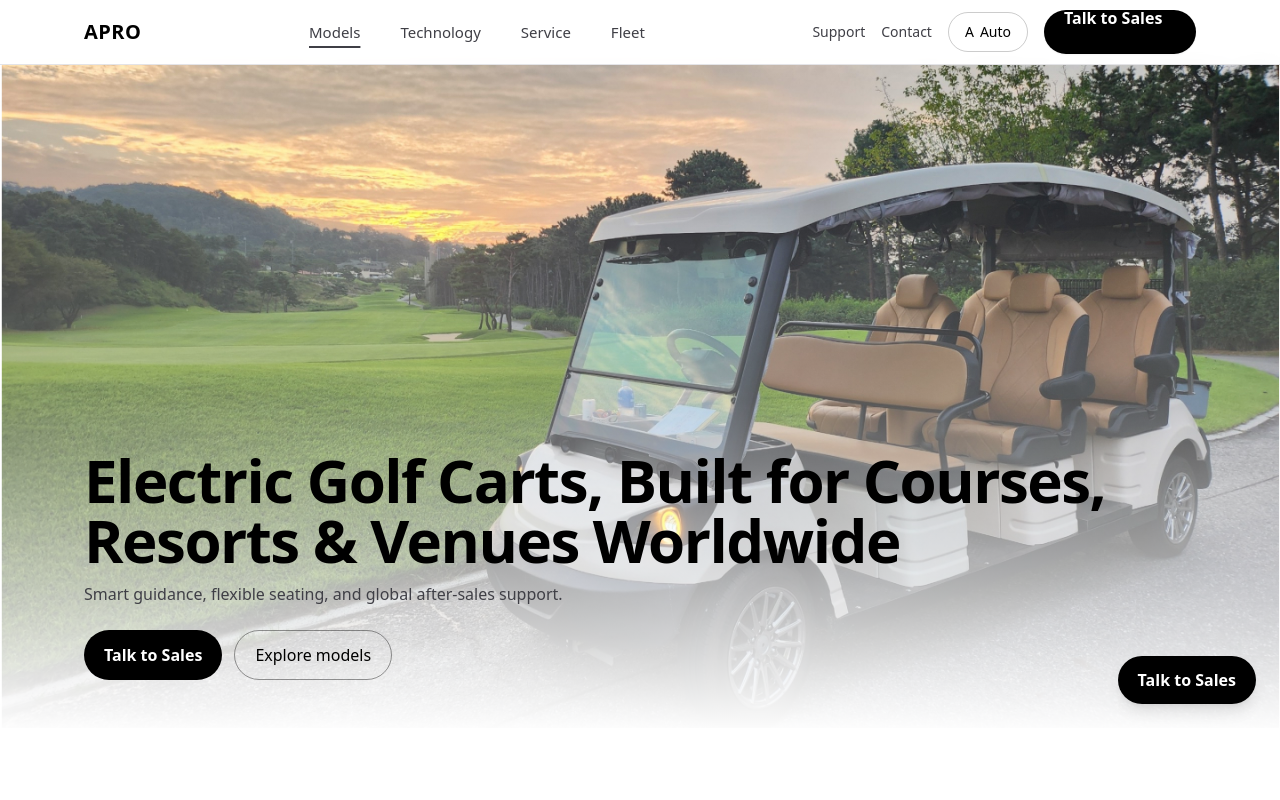
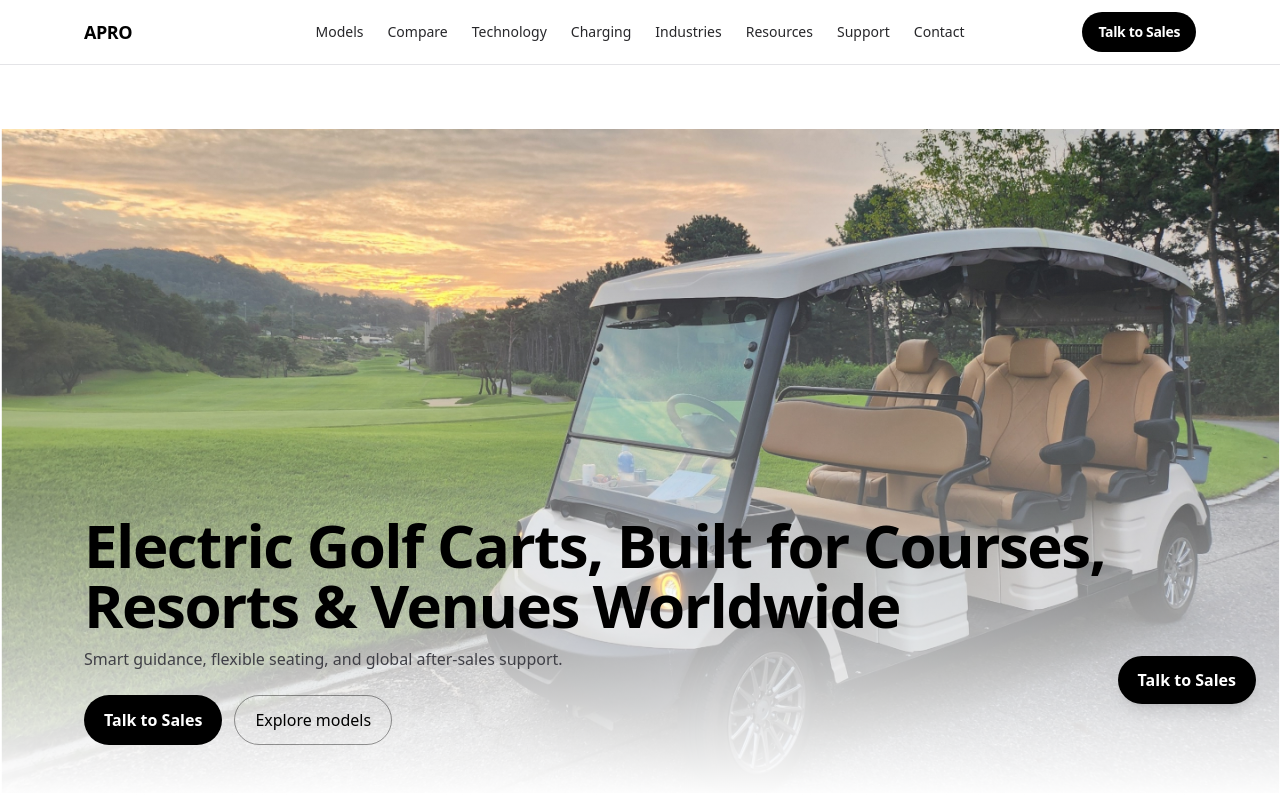
Before and after one commit to Aproglobal/apro-global-site, a React (Vite) app: page / in a window 1280 px wide. Shown: the top 800 px of the page. Built offline with nearby package versions, Linux system fonts and the light colour scheme.

Commit message:
Update Header.tsx

```diff
--- a/src/components/Header.tsx
+++ b/src/components/Header.tsx
@@ -1,301 +1,144 @@
-// src/components/Header.tsx
-import React from "react";
+import React, { useEffect, useState, useCallback } from "react";
 import { openLead } from "./LeadModal";
-import { getThemeMode, setThemeMode, subscribeTheme } from "../utils/theme";
-import { trackEvent } from "../services/analytics";
 
-type Mode = "light" | "dark" | "system";
+const LINKS = [
+  { href: "#models", label: "Models" },
+  { href: "#compare", label: "Compare" },
+  { href: "#technology", label: "Technology" },
+  { href: "#charging", label: "Charging" },
+  { href: "#industries", label: "Industries" },
+  { href: "#resources", label: "Resources" },
+  { href: "#support", label: "Support" },
+  { href: "#contact", label: "Contact" },
+];
 
-const NAV_LINKS = [
-  { id: "models", label: "Models" },
-  { id: "technology", label: "Technology" },
-  { id: "service", label: "Service" },
-  { id: "fleet", label: "Fleet" },
-] as const;
+export default function Header() {
+  const [open, setOpen] = useState(false);
 
-const RIGHT_LINKS = [
-  { id: "support", label: "Support" },
-  { id: "contact", label: "Contact" },
-] as const;
+  const close = useCallback(() => setOpen(false), []);
+  useEffect(() => {
+    const onEsc = (e: KeyboardEvent) => e.key === "Escape" && close();
+    const onResize = () => window.innerWidth >= 1024 && close();
+    document.addEventListener("keydown", onEsc);
+    window.addEventListener("resize", onResize);
+    return () => {
+      document.removeEventListener("keydown", onEsc);
+      window.removeEventListener("resize", onResize);
+    };
+  }, [close]);
 
-/* ---------- Active section ---------- */
-function useActiveSection() {
-  const [active, setActive] = React.useState<string>("");
-  React.useEffect(() => {
-    const targets = [...NAV_LINKS, ...RIGHT_LINKS]
-      .map((l) => document.getElementById(l.id))
-      .filter((el): el is HTMLElement => !!el);
-    if (!targets.length) return;
-    const io = new IntersectionObserver(
-      (entries) => {
-        const visible = entries
-          .filter((e) => e.isIntersecting)
-          .sort((a, b) => b.intersectionRatio - a.intersectionRatio);
-        if (visible[0]?.target?.id) setActive(visible[0].target.id);
-      },
-      { rootMargin: "-45% 0px -45% 0px", threshold: [0, 0.25, 0.5, 0.75, 1] }
-    );
-    targets.forEach((t) => io.observe(t));
-    return () => io.disconnect();
-  }, []);
-  return active;
-}
-
-/* ---------- Theme: cycle-only ---------- */
-function ThemeCycleButton() {
-  const [mode, setMode] = React.useState<Mode>(() => getThemeMode());
-
-  React.useEffect(() => {
-    const cleanupMaybe = subscribeTheme(() => setMode(getThemeMode()));
-    return () => {
-      if (typeof cleanupMaybe === "function") cleanupMaybe();
-    };
-  }, []);
-
-  const order: Mode[] = ["system", "light", "dark"];
-  const next = () => {
-    const idx = order.indexOf(mode);
-    const to = order[(idx + 1) % order.length];
-    setThemeMode(to);
-  };
-
-  const label = mode === "system" ? "Auto" : mode === "light" ? "Light" : "Dark";
-  const icon = mode === "system" ? "A" : mode === "light" ? "☀️" : "🌙";
+  useEffect(() => {
+    document.body.style.overflow = open ? "hidden" : "";
+    return () => { document.body.style.overflow = ""; };
+  }, [open]);
 
   return (
-    <button
-      onClick={next}
-      className="hidden md:inline-flex items-center gap-1.5 h-10 px-4 rounded-full border border-black/20 dark:border-white/20 text-sm shrink-0"
-      title="Theme"
-      aria-label={`Theme: ${label}`}
-    >
-      <span aria-hidden>{icon}</span>
-      <span className="leading-none">{label}</span>
-    </button>
-  );
-}
+    <header className="sticky top-0 z-50 backdrop-blur bg-white/80 dark:bg-black/60 border-b border-zinc-200 dark:border-zinc-800">
+      <div className="max-w-6xl mx-auto px-5">
+        {/* ✅ 3열 그리드: 좌 로고 / 중 내비(가운데 고정) / 우 CTA */}
+        <div className="grid grid-cols-[1fr_auto_1fr] items-center h-16 gap-3">
+          {/* Left: Logo */}
+          <a href="/" className="font-extrabold tracking-tight text-lg text-black dark:text-white">
+            APRO
+          </a>
 
-/* ---------- Center nav (lg+) ---------- */
-function DesktopNav({ active }: { active: string }) {
-  const scrollerRef = React.useRef<HTMLDivElement | null>(null);
-  const [canLeft, setCanLeft] = React.useState(false);
-  const [canRight, setCanRight] = React.useState(false);
+          {/* Center: Desktop nav */}
+          <nav className="hidden lg:block">
+            <ul className="flex items-center gap-6 text-sm font-medium">
+              {LINKS.map((l) => (
+                <li key={l.href}>
+                  <a
+                    href={l.href}
+                    className="text-zinc-800 dark:text-zinc-200 hover:opacity-80"
+                  >
+                    {l.label}
+                  </a>
+                </li>
+              ))}
+            </ul>
+          </nav>
 
-  const updateOverflow = React.useCallback(() => {
-    const el = scrollerRef.current;
-    if (!el) return;
-    setCanLeft(el.scrollLeft > 0);
-    setCanRight(el.scrollLeft + el.clientWidth < el.scrollWidth - 1);
-  }, []);
+          {/* Right: CTA (desktop) + Burger (mobile) */}
+          <div className="flex items-center justify-end gap-2">
+            <button
+              type="button"
+              onClick={() => setOpen(true)}
+              aria-label="Open menu"
+              className="lg:hidden inline-flex h-10 px-3 items-center justify-center rounded-lg border border-zinc-300 dark:border-zinc-700 text-sm"
+            >
+              Menu
+            </button>
 
-  React.useEffect(() => {
-    const el = scrollerRef.current;
-    updateOverflow();
-    el?.addEventListener("scroll", updateOverflow, { passive: true });
-    window.addEventListener("resize", updateOverflow);
-    return () => {
-      el?.removeEventListener("scroll", updateOverflow as any);
-      window.removeEventListener("resize", updateOverflow);
-    };
-  }, [updateOverflow]);
-
-  const scrollBy = (dx: number) =>
-    scrollerRef.current?.scrollBy({ left: dx, behavior: "smooth" });
-
-  const linkCls = (isActive: boolean) =>
-    [
-      "px-2 py-1 rounded-md text-[15px] leading-none whitespace-nowrap transition-colors",
-      "text-zinc-700 hover:text-black dark:text-zinc-200 dark:hover:text-white",
-      isActive ? "underline underline-offset-8 decoration-2" : "",
-    ].join(" ");
-
-  return (
-    <div className="relative min-w-0 hidden lg:block">
-      {canLeft && (
-        <div className="pointer-events-none absolute left-0 top-0 bottom-0 w-6 bg-gradient-to-r from-white/90 dark:from-black/70 to-transparent" />
-      )}
-      {canRight && (
-        <div className="pointer-events-none absolute right-0 top-0 bottom-0 w-6 bg-gradient-to-l from-white/90 dark:from-black/70 to-transparent" />
-      )}
-
-      <button
-        type="button"
-        onClick={() => scrollBy(-220)}
-        className={[
-          "hidden lg:flex items-center justify-center",
-          "absolute -left-3 top-1/2 -translate-y-1/2 z-10",
-          "h-8 w-8 rounded-full border border-zinc-300 dark:border-zinc-700",
-          "bg-white/80 dark:bg-black/60 backdrop-blur",
-          canLeft ? "opacity-100" : "opacity-0 pointer-events-none",
-        ].join(" ")}
-        aria-label="Scroll left"
-      >
-        ‹
-      </button>
-      <button
-        type="button"
-        onClick={() => scrollBy(220)}
-        className={[
-          "hidden lg:flex items-center justify-center",
-          "absolute -right-3 top-1/2 -translate-y-1/2 z-10",
-          "h-8 w-8 rounded-full border border-zinc-300 dark:border-zinc-700",
-          "bg-white/80 dark:bg-black/60 backdrop-blur",
-          canRight ? "opacity-100" : "opacity-0 pointer-events-none",
-        ].join(" ")}
-        aria-label="Scroll right"
-      >
-        ›
-      </button>
-
-      <nav
-        ref={scrollerRef}
-        className="h-10 min-w-0 overflow-x-auto flex items-center gap-6 justify-center [scrollbar-width:none] [-ms-overflow-style:none] [&::-webkit-scrollbar]:hidden px-1"
-      >
-        {NAV_LINKS.map((l) => {
-          const isActive = active === l.id;
-          return (
-            <a
-              key={l.id}
-              href={`#${l.id}`}
-              onClick={() => trackEvent("headerNavClick", { target: l.id })}
-              className={linkCls(isActive)}
-              aria-current={isActive ? "true" : undefined}
-            >
-              {l.label}
-            </a>
-          );
-        })}
-      </nav>
-    </div>
-  );
-}
-
-/* ---------- Mobile menu (outside/Escape/Item click to close) ---------- */
-function MoreMenu() {
-  const ALL_FOR_MENU = [...NAV_LINKS, ...RIGHT_LINKS];
-  const ref = React.useRef<HTMLDetailsElement | null>(null);
-  const [open, setOpen] = React.useState(false);
-
-  React.useEffect(() => {
-    const d = ref.current;
-    if (!d) return;
-
-    const onToggle = () => setOpen(d.open);
-    d.addEventListener("toggle", onToggle);
-
-    const onDocClick = (e: MouseEvent) => {
-      if (!d.open) return;
-      if (d && !d.contains(e.target as Node)) d.removeAttribute("open");
-    };
-    const onEsc = (e: KeyboardEvent) => {
-      if (e.key === "Escape") d.removeAttribute("open");
-    };
-
-    document.addEventListener("click", onDocClick);
-    document.addEventListener("keydown", onEsc);
-
-    return () => {
-      d.removeEventListener("toggle", onToggle);
-      document.removeEventListener("click", onDocClick);
-      document.removeEventListener("keydown", onEsc);
-    };
-  }, []);
-
-  return (
-    <details ref={ref} className="relative flex lg:hidden">
-      <summary
-        className="list-none cursor-pointer inline-flex items-center h-10 px-3 rounded-full border border-black/20 dark:border-white/20 text-sm select-none"
-        aria-haspopup="menu"
-        aria-expanded={open}
-      >
-        Menu <span className="ml-1 transition-transform" style={{ transform: open ? "rotate(180deg)" : "none" }}>▾</span>
-      </summary>
-
-      {/* 배경 오버레이: 열렸을 때 클릭 시 닫힘 */}
-      {open && (
-        <div
-          className="fixed inset-0 z-40"
-          onClick={() => ref.current?.removeAttribute("open")}
-          aria-hidden
-        />
-      )}
-
-      <div
-        role="menu"
-        className="absolute right-0 mt-2 w-56 rounded-2xl border border-zinc-200 dark:border-zinc-800 bg-white dark:bg-zinc-900 shadow-xl p-2 z-50"
-      >
-        {ALL_FOR_MENU.map((l) => (
-          <a
-            key={l.id}
-            href={`#${l.id}`}
-            onClick={() => {
-              trackEvent("headerMoreClick", { target: l.id });
-              ref.current?.removeAttribute("open");
-            }}
-            className="block px-3 py-2 rounded-lg hover:bg-zinc-100 dark:hover:bg-zinc-800"
-            role="menuitem"
-          >
-            {l.label}
-          </a>
-        ))}
-      </div>
-    </details>
-  );
-}
-
-/* ---------- Header ---------- */
-export default function Header() {
-  const active = useActiveSection();
-
-  return (
-    <header className="fixed top-0 left-0 right-0 z-50 bg-white/80 dark:bg-black/75 backdrop-blur border-b border-zinc-200 dark:border-zinc-800">
-      {/* 모바일 h-14, md이상 h-16 / 가운데 칸은 0까지 수축 */}
-      <div className="max-w-6xl mx-auto px-4 md:px-5 h-14 md:h-16 grid grid-cols-[auto_minmax(0,1fr)_auto] items-center gap-3 md:gap-4">
-        {/* Left: Logo — 모바일 겹침 방지 (nowrap + truncate) */}
-        <a
-          href="#home"
-          onClick={() => trackEvent("headerLogoClick")}
-          className="text-black dark:text-white text-[18px] md:text-xl tracking-wide font-semibold justify-self-start leading-none shrink-0 whitespace-nowrap max-w-[40vw] md:max-w-none truncate"
-          aria-label="Go to top"
-        >
-          APRO
-        </a>
-
-        {/* Center: nav (lg+ 노출) */}
-        <DesktopNav active={active} />
-
-        {/* Right: actions — 모바일 최소화, md+ 확장 */}
-        <div className="flex items-center justify-self-end gap-2 md:gap-4 shrink-0 flex-nowrap">
-          <MoreMenu />
-
-            {/* md+ 텍스트 링크 */}
-            {RIGHT_LINKS.map((l) => (
-              <a
-                key={l.id}
-                href={`#${l.id}`}
-                onClick={() => trackEvent("headerRightLink", { target: l.id })}
-                className="hidden md:inline-block text-sm text-zinc-700 hover:text-black dark:text-zinc-200 dark:hover:text-white whitespace-nowrap"
-              >
-                {l.label}
-              </a>
-            ))}
-
-            {/* md+ 테마 */}
-            <ThemeCycleButton />
-
-            {/* md+ CTA: 한 줄 고정 (줄바꿈/들썩임 방지) */}
+            {/* ✅ 데스크탑 CTA: 한 줄 고정 + 중앙 정렬 보장 */}
             <button
-              onClick={() => {
-                openLead("Header CTA");
-                trackEvent("contactOpen", { where: "header", label: "Talk to Sales" });
-              }}
-              className="hidden md:inline-flex h-11 px-5 rounded-full bg-black text-white text-base font-semibold leading-none hover:opacity-90 dark:bg-white dark:text-black transition shadow-sm whitespace-nowrap shrink-0 min-w-[152px]"
-              aria-label="Talk to Sales"
+              type="button"
+              onClick={() => openLead("Header CTA")}
+              className="hidden lg:inline-flex h-10 px-4 items-center justify-center rounded-full
+                         bg-black text-white dark:bg-white dark:text-black
+                         text-sm font-semibold whitespace-nowrap leading-none tracking-tight
+                         shrink-0"
             >
               Talk to Sales
             </button>
+          </div>
         </div>
       </div>
+
+      {/* Mobile drawer */}
+      {open && (
+        <div className="fixed inset-0 z-50 lg:hidden">
+          <div className="absolute inset-0 bg-black/60" onClick={close} />
+          <aside
+            role="dialog"
+            aria-modal="true"
+            className="absolute right-0 top-0 h-full w-[78%] max-w-sm bg-white dark:bg-zinc-900 shadow-xl
+                       p-5 flex flex-col"
+          >
+            <div className="flex items-center justify-between">
+              <span className="font-extrabold tracking-tight text-lg">APRO</span>
+              <button
+                type="button"
+                onClick={close}
+                aria-label="Close menu"
+                className="inline-grid place-items-center h-9 w-9 rounded-lg hover:bg-zinc-100 dark:hover:bg-zinc-800"
+              >
+                ✕
+              </button>
+            </div>
+
+            <nav className="mt-6">
+              <ul className="space-y-2 text-base">
+                {LINKS.map((l) => (
+                  <li key={l.href}>
+                    <a
+                      href={l.href}
+                      onClick={close}
+                      className="block rounded-lg px-3 py-2 hover:bg-zinc-100 dark:hover:bg-zinc-800"
+                    >
+                      {l.label}
+                    </a>
+                  </li>
+                ))}
+              </ul>
+            </nav>
+
+            <div className="mt-auto pt-4">
+              <button
+                type="button"
+                onClick={() => {
+                  close();
+                  openLead("Header CTA (Mobile)");
+                }}
+                className="w-full inline-flex h-11 px-4 items-center justify-center rounded-full
+                           bg-black text-white dark:bg-white dark:text-black
+                           text-sm font-semibold"
+              >
+                Talk to Sales
+              </button>
+            </div>
+          </aside>
+        </div>
+      )}
     </header>
   );
 }
```
